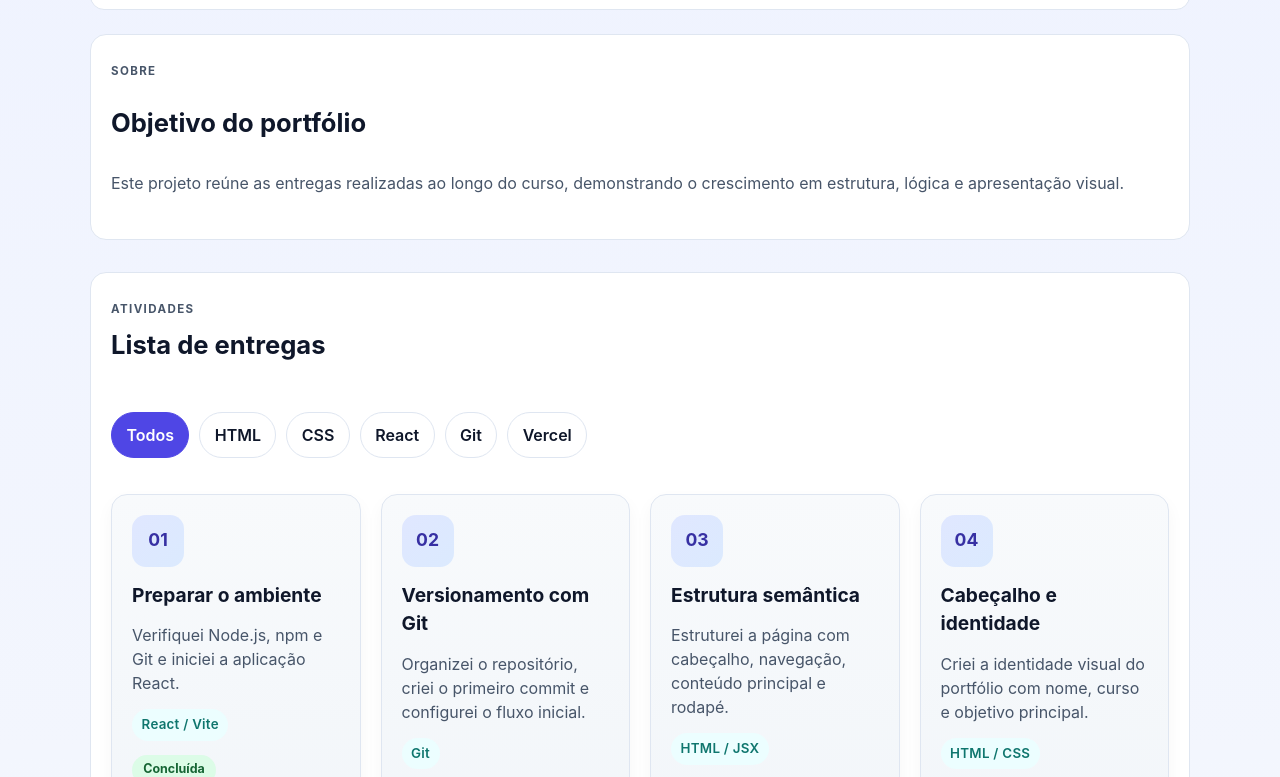
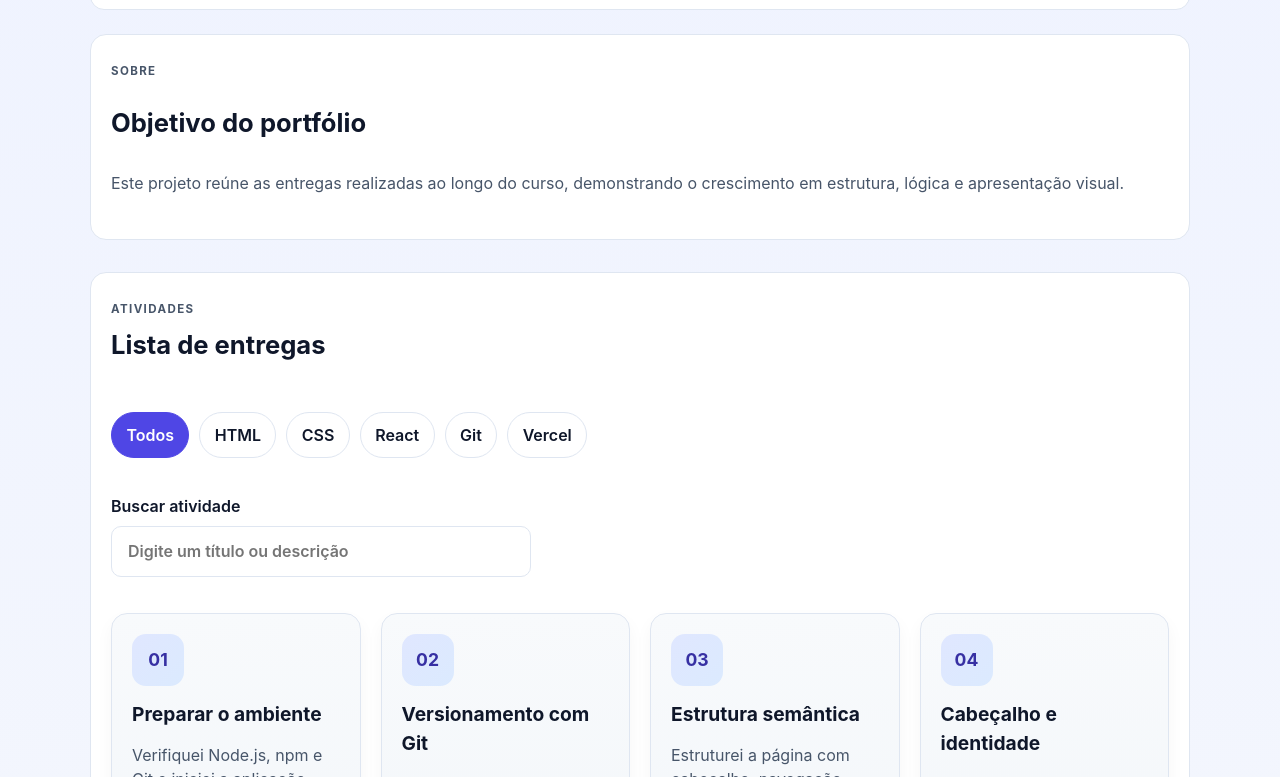
Before and after one commit to juliana008/anotacoes, a React (Vite) app in the folder Desenvolvimento_Full_Stack/Aulas/React/pratica_revisao/: page / in a window 1280 px wide. Shown: the part 401-1178 px from the top of the page. Built offline with nearby package versions, Linux system fonts and the light colour scheme.

Commit message:
feat: adicionar busca de atividades

```diff
--- a/Desenvolvimento_Full_Stack/Aulas/React/pratica_revisao/src/App.css
+++ b/Desenvolvimento_Full_Stack/Aulas/React/pratica_revisao/src/App.css
@@ -167,6 +167,32 @@
   color: #fff;
 }
 
+.campo-busca {
+  display: flex;
+  flex-direction: column;
+  gap: 8px;
+  margin-bottom: 20px;
+  font-weight: 600;
+  color: var(--cor-texto);
+}
+
+.campo-busca input {
+  width: min(100%, 420px);
+  padding: 0.8rem 1rem;
+  border: 1px solid var(--cor-borda);
+  border-radius: 10px;
+  font: inherit;
+}
+
+.sem-resultado {
+  margin: 0;
+  padding: 1rem;
+  border-radius: 10px;
+  background: #fef2f2;
+  color: #991b1b;
+  font-weight: 600;
+}
+
 .cards {
   display: grid;
   grid-template-columns: repeat(auto-fit, minmax(220px, 1fr));
--- a/Desenvolvimento_Full_Stack/Aulas/React/pratica_revisao/src/App.jsx
+++ b/Desenvolvimento_Full_Stack/Aulas/React/pratica_revisao/src/App.jsx
@@ -9,11 +9,21 @@ const filtros = ['Todos', 'HTML', 'CSS', 'React', 'Git', 'Vercel']
 
 function App() {
   const [filtroSelecionado, setFiltroSelecionado] = useState('Todos')
+  const [busca, setBusca] = useState('')
 
-  const atividadesFiltradas =
-    filtroSelecionado === 'Todos'
-      ? atividades
-      : atividades.filter((atividade) => atividade.tecnologia.includes(filtroSelecionado))
+  const atividadesFiltradas = atividades.filter((atividade) => {
+    const atendeFiltro =
+      filtroSelecionado === 'Todos' ||
+      atividade.tecnologia.includes(filtroSelecionado)
+
+    const textoBusca = busca.trim().toLowerCase()
+    const atendeBusca =
+      textoBusca === '' ||
+      atividade.titulo.toLowerCase().includes(textoBusca) ||
+      atividade.descricao.toLowerCase().includes(textoBusca)
+
+    return atendeFiltro && atendeBusca
+  })
 
   return (
     <div className="pagina">
@@ -55,6 +65,20 @@ function App() {
             ))}
           </div>
 
+          <label className="campo-busca" htmlFor="busca-atividade">
+            <span>Buscar atividade</span>
+            <input
+              id="busca-atividade"
+              type="text"
+              value={busca}
+              onChange={(event) => setBusca(event.target.value)}
+              placeholder="Digite um título ou descrição"
+            />
+          </label>
+
+          {atividadesFiltradas.length === 0 ? (
+            <p className="sem-resultado">Nenhuma atividade encontrada.</p>
+          ) : (
             <div className="cards">
               {atividadesFiltradas.map((atividade) => (
                 <CardAtividade
@@ -68,6 +92,7 @@ function App() {
                 />
               ))}
             </div>
+          )}
         </section>
       </main>
 
```
Lines whose indentation alone changed are shown as unchanged.
